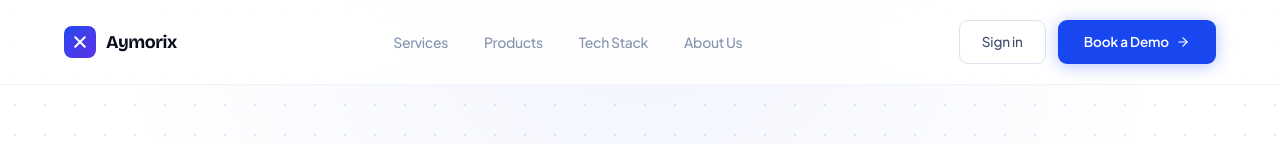
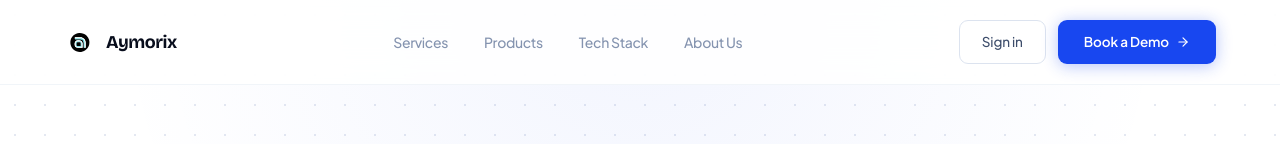
Before and after one commit to Mayuraglawe/Aymorix, a Next.js app: page / in a window 1280 px wide. Shown: the top 144 px of the page. Built offline with nearby package versions, Linux system fonts and the light colour scheme.

Commit message:
added favion and log in navbar

```diff
--- a/src/app/layout.tsx
+++ b/src/app/layout.tsx
@@ -15,6 +15,10 @@ const jakarta = Plus_Jakarta_Sans({
 export const metadata: Metadata = {
   title: 'Aymorix - Enterprise Software & AI Workflows',
   description: 'Aymorix is a deep-tech agency engineering cloud-native, enterprise-grade platforms.',
+  icons: {
+    icon: '/Aymorix_logo.svg',
+    shortcut: '/Aymorix_logo.svg',
+  },
 };
 
 export default function RootLayout({
--- a/src/components/layout/Navbar.tsx
+++ b/src/components/layout/Navbar.tsx
@@ -1,16 +1,19 @@
 import Link from 'next/link';
+import Image from 'next/image';
 import { ArrowRight } from 'lucide-react';
 
 export default function Navbar() {
     return (
         <nav className="fixed top-0 left-0 right-0 z-50 flex items-center justify-between px-8 md:px-16 py-5 bg-white/85 border-b border-slate-100 glass-nav">
             <Link href="/" className="flex items-center gap-2.5 no-underline">
-                <div className="w-8 h-8 rounded-lg flex items-center justify-center bg-gradient-to-br from-brand to-brand-accent">
-                    <svg width="16" height="16" viewBox="0 0 20 20" fill="none">
-                        {/* Geometric X Concept */}
-                        <path d="M4 4l12 12m0-12L4 16" stroke="white" strokeWidth="2.5" strokeLinecap="round" strokeLinejoin="round" />
-                    </svg>
-                </div>
+                <Image
+                    src="/Aymorix_logo.svg"
+                    alt="Aymorix logo"
+                    width={32}
+                    height={32}
+                    className="w-8 h-8"
+                    priority
+                />
                 <span className="font-display font-bold text-lg tracking-tight text-ink">
                     Aymorix
                 </span>
```
